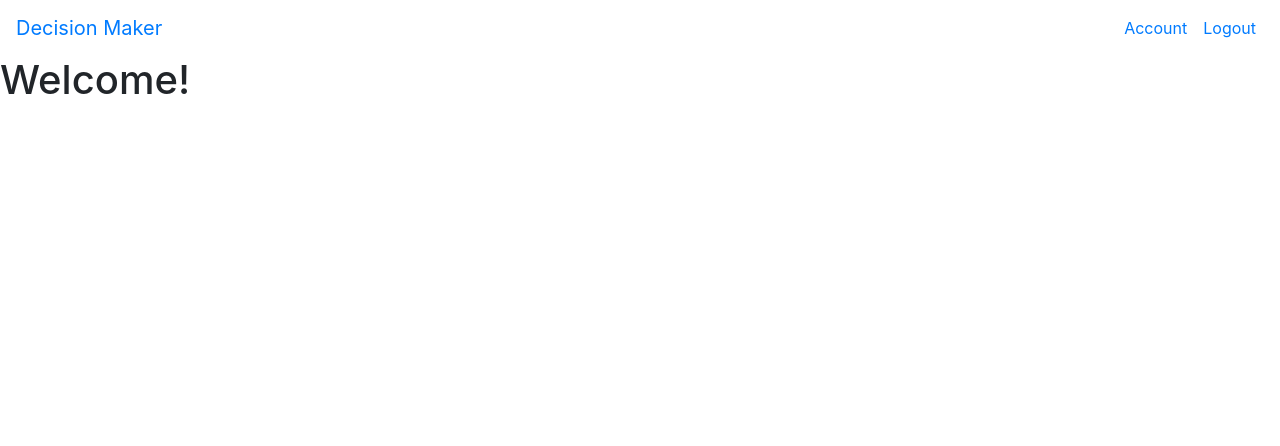
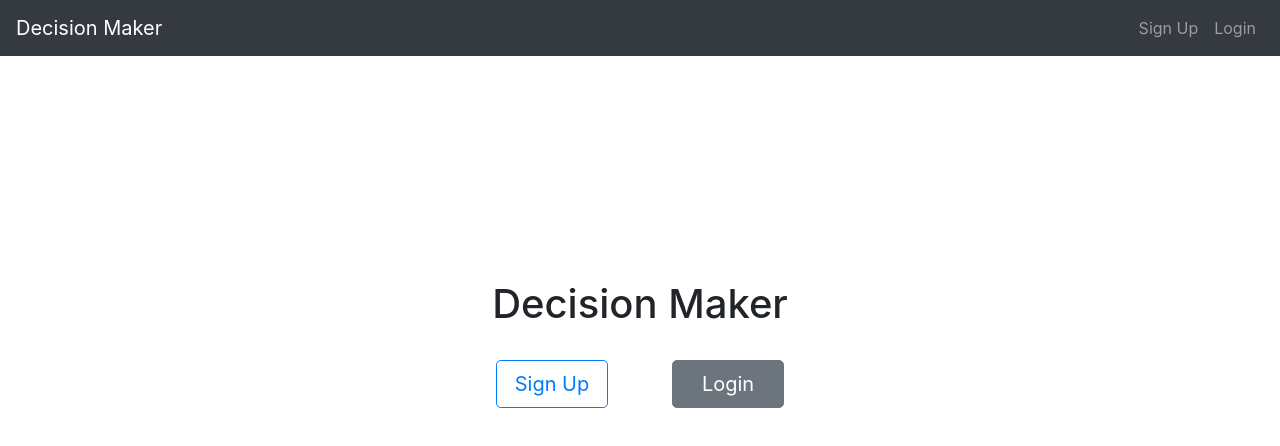
Before and after one commit to azj210/DailyDashboard, a React (Create React App) app in the folder frontend/: page / in a window 1280 px wide. Shown: the top 446 px of the page. Built offline with nearby package versions, Linux system fonts and the light colour scheme; the HTML template or start-up script is replaced by a standard one.

Commit message:
Remove Bootstrap JS Functionality

```diff
--- a/frontend/public/index.css
+++ b/frontend/public/index.css
@@ -0,0 +1,13 @@
+header {
+    text-align: center;
+    padding: 14.0rem 0;
+}
+
+.btn {
+    width: 7.0rem;
+    margin: 1.5rem 2.0rem;
+}
+
+#navbarSupportedContent {
+    transition: all 0.5s;
+}
--- a/frontend/public/index.html
+++ b/frontend/public/index.html
@@ -19,8 +19,5 @@
     <noscript>You need to enable JavaScript to run this app.</noscript>
     <div id="root"></div>
 
-    <script src="https://code.jquery.com/jquery-3.3.1.slim.min.js" integrity="sha384-q8i/X+965DzO0rT7abK41JStQIAqVgRVzpbzo5smXKp4YfRvH+8abtTE1Pi6jizo" crossorigin="anonymous"></script>
-    <script src="https://cdnjs.cloudflare.com/ajax/libs/popper.js/1.14.7/umd/popper.min.js" integrity="sha384-UO2eT0CpHqdSJQ6hJty5KVphtPhzWj9WO1clHTMGa3JDZwrnQq4sF86dIHNDz0W1" crossorigin="anonymous"></script>
-    <script src="https://stackpath.bootstrapcdn.com/bootstrap/4.3.1/js/bootstrap.min.js" integrity="sha384-JjSmVgyd0p3pXB1rRibZUAYoIIy6OrQ6VrjIEaFf/nJGzIxFDsf4x0xIM+B07jRM" crossorigin="anonymous"></script>
-  </body>
+    </body>
 </html>
--- a/frontend/src/App.js
+++ b/frontend/src/App.js
@@ -1,47 +1,19 @@
-import React from 'react';
-import { Link, Route, Switch } from 'react-router-dom';
+import React, { useState } from 'react';
+import { Link, Route } from 'react-router-dom';
 import Home from './components/Home';
 import AccountHome from './components/AccountHome';
 import SignUp from './components/SignUp';
 import Login from './components/Login';
 import Logout from './components/Logout';
+import Navbar from './components/Navbar';
 
 function App() {
 
-  let authenticated = true;
+  const [authenticated, setAuthenticated] = useState(false);
 
   return (
     <div>
-      <nav className="navbar navbar-expand-lg">
-        <Link to="/" className="navbar-brand">Decision Maker</Link>
-        <button className="navbar-toggler" type="button" dataToggle="collapse" dataTarget="#navbarSupportedContent">
-          <span className="navbar-toggler-icon"></span>
-        </button>
-
-        {authenticated ?
-          <div className="collapse navbar-collapse" id="navbarSupportedContent">
-            <ul className="navbar-nav ml-auto">
-              <li className="nav-item">
-                <Link to="/" className="nav-link">Account</Link>
-              </li>
-              <li className="nav-item">
-                <Link to="/logout" className="nav-link">Logout</Link>
-              </li>
-            </ul>
-          </div> :
-
-          <div className="collapse navbar-collapse" id="navbarSupportedContent">
-            <ul className="navbar-nav ml-auto">
-              <li className="nav-item">
-                <Link to="/sign-up" className="nav-link">Sign Up</Link>
-              </li>
-              <li className="nav-item">
-                <Link to="/login" className="nav-link">Login</Link>
-              </li>
-            </ul>
-          </div>
-        }
-      </nav>
+      <Navbar authenticated={authenticated} />
 
       {authenticated ? <Route path="/" exact={true} component={AccountHome} /> : <Route path="/" exact={true} component={Home} />}
       <Route path="/sign-up" component={SignUp} />
@@ -49,6 +21,6 @@
       <Route path="/logout" component={Logout} />
     </div>
   );
-}
+};
 
 export default App;
--- a/frontend/src/components/Home.jsx
+++ b/frontend/src/components/Home.jsx
@@ -1,8 +1,15 @@
 import React from 'react';
+import { Link, Route } from 'react-router-dom';
 
 function Home () {
     return(
-        <h1>Decision Maker</h1>
+        <div>
+            <header>
+                <h1>Decision Maker</h1>
+                <Link to="/sign-up" className="btn btn-lg btn-outline-primary">Sign Up</Link>
+                <Link to="/login" className="btn btn-lg btn-secondary">Login</Link>
+            </header>
+        </div>
     );
 };
 
--- /dev/null
+++ b/frontend/src/components/Navbar.jsx
@@ -0,0 +1,38 @@
+import React, { useState } from 'react';
+import { Link, Route } from 'react-router-dom';
+
+function Navbar(props) {
+    const [collapsed, setCollapsed] = useState(true);
+
+    const classOne = collapsed ?  'collapse navbar-collapse' : 'collapse navbar-collapse show';
+    const classTwo = collapsed ? 'navbar-toggler collapsed' : 'navbar-toggler';
+
+
+    function toggleNavbar() {
+        setCollapsed(!collapsed);
+    }
+
+    return (
+        <div>
+          <nav className="navbar navbar-expand-lg navbar-dark bg-dark">
+            <Link to="/" className="navbar-brand">Decision Maker</Link>
+            <button id="example" onClick={toggleNavbar} className={`${classTwo}`} type="button" data-toggle="collapse" data-target="#navbarSupportedContent" aria-controls="navbarResponsive" aria-expanded={collapsed} aria-label="Toggle navigation">
+                <span className="navbar-toggler-icon" />
+            </button>
+
+            <div className={`${classOne}`} id="navbarSupportedContent">
+              <ul className="navbar-nav ml-auto">
+                <li className="nav-item">
+                  {props.authenticated ? <Link to="/" className="nav-link">Account</Link> : <Link to="/sign-up" className="nav-link">Sign Up</Link>}
+                </li>
+                <li className="nav-item">
+                  {props.authenticated ? <Link to="/logout" className="nav-link">Logout</Link> : <Link to="/login" className="nav-link">Login</Link>}
+                </li>
+              </ul>
+            </div>
+          </nav>
+        </div>
+    );
+}
+
+export default Navbar;
```
